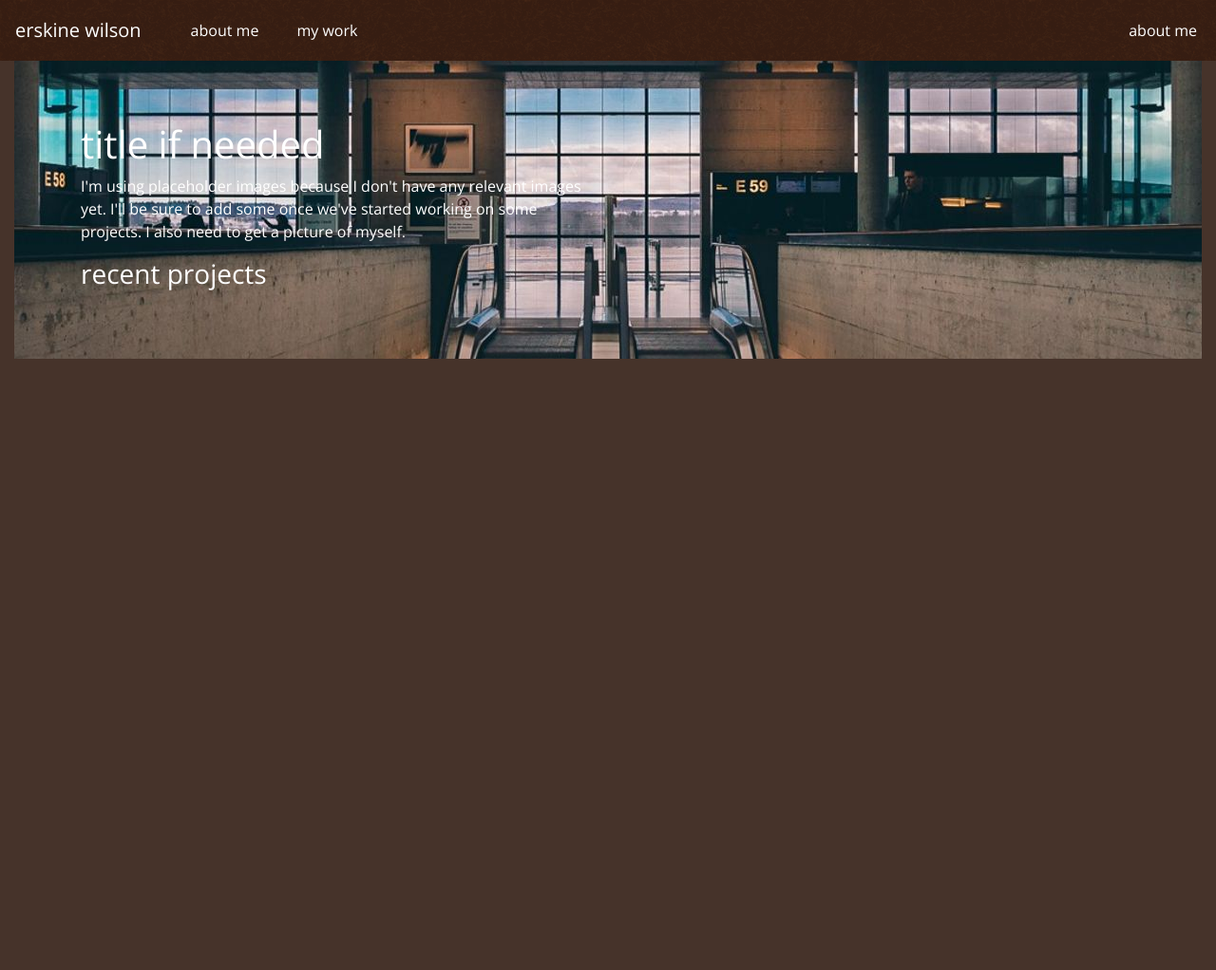
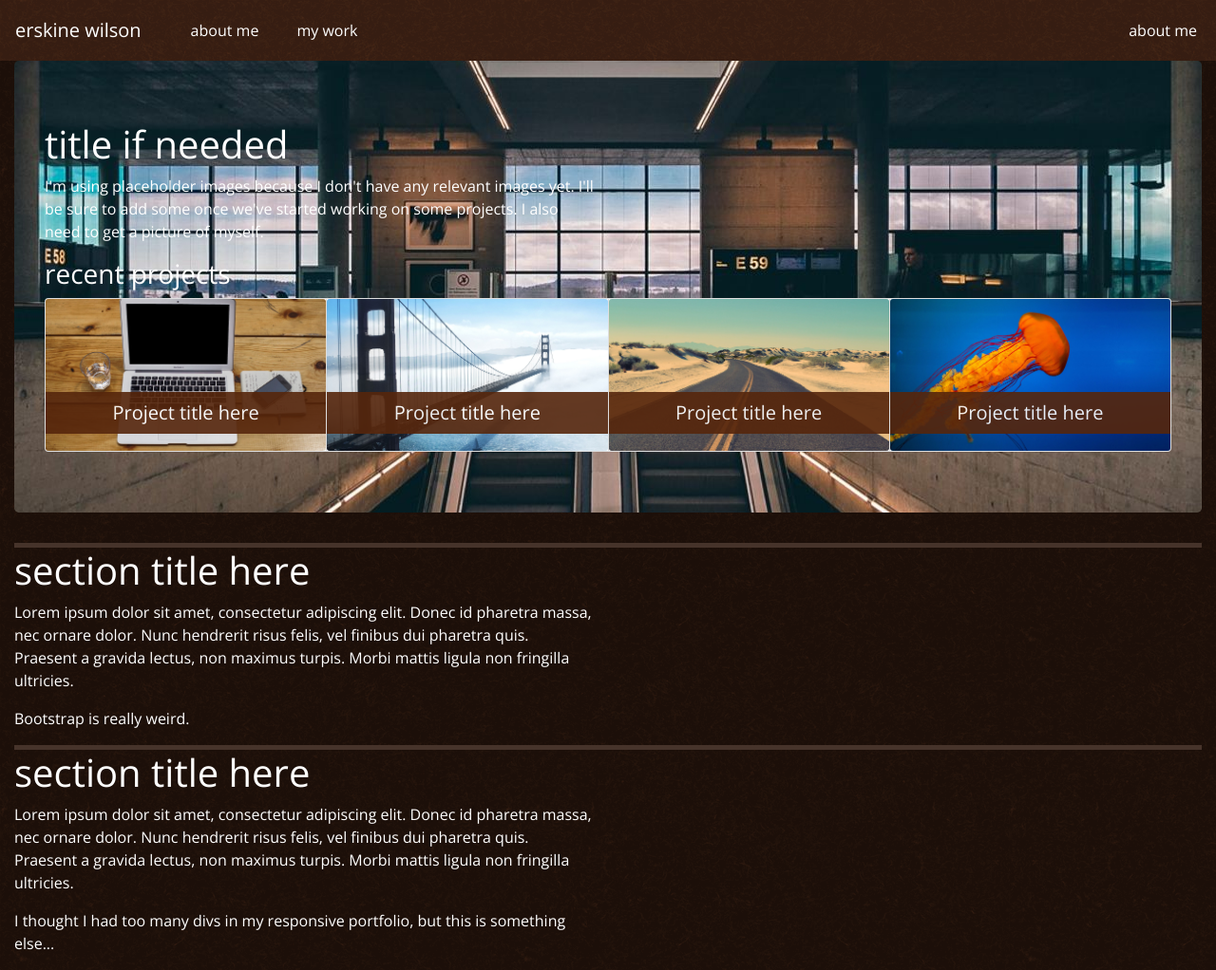
Before and after one commit to erskine1/Bootstrap-Portfolio, a plain HTML site: page index.html in a window 1280 px wide. Shown: the whole page at 95% size. Before the commit the page ends 800 px from the top, so only its background shows below. Drawn offline with nearby package versions, Linux system fonts and the light colour scheme.

Commit message:
added rows, with one including a card group

```diff
--- a/assets/css/style.css
+++ b/assets/css/style.css
@@ -1,3 +1,9 @@
+body {
+  background-image: url("../images/zwartevilt_brown.png");
+  color: #ffffff;
+  font-family: 'Open Sans', Arial, sans-serif;
+}
+
 .navbar, .navbar-expand-lg, .navbar-light, .bg-light {
   background-image: url(../images/zwartevilt_lbrown.png);
 }
@@ -39,12 +45,38 @@
 
 .masthead {
   background-image: url("../images/masthead.jpg");
+  backgorund-
   background-repeat: no-repeat;
   background-position: center;
+  background
 }
 
-body {
+.card-img-overlay {
+  padding: 0;
+}
+
+.card-img {
+  max-width: 478px;
+  max-height: 270px;
+}
+
+.card {
+  max-width: 478px;
+  max-height: 270px;
+  margin: 0 auto;
+}
+
+
+.card-title {
+  position: absolute;
+  bottom: 6px;
+  padding: 10px;
+  background: #56260c;
+  opacity: 0.9;
+  width: 100%;
+}
+
+.divider {
+  height: 5px;
   background: #46332a;
-  color: #ffffff;
-  font-family: 'Open Sans', Arial, sans-serif;
 }
--- a/index.html
+++ b/index.html
@@ -3,6 +3,7 @@
   <head>
     <meta charset="UTF-8">
     <title>erskine</title>
+    <meta name="viewport" content="width=device-width, initial-scale=1">
     <link rel="stylesheet" href="https://stackpath.bootstrapcdn.com/bootstrap/4.1.3/css/bootstrap.min.css" integrity="sha384-MCw98/SFnGE8fJT3GXwEOngsV7Zt27NXFoaoApmYm81iuXoPkFOJwJ8ERdknLPMO" crossorigin="anonymous">
     <link rel="stylesheet" type="text/css" href="assets/css/style.css">
     <link href="https://fonts.googleapis.com/css?family=Open+Sans:400,700" rel="stylesheet">
@@ -34,8 +35,8 @@
     </nav>
 
     <div class="container-fluid">
-      <div class="jumbotron jumbotron-fluid masthead">
-        <div class="container">
+        <div class="jumbotron masthead">
+
 
           <div class="row">
             <div class="col-lg-6">
@@ -46,15 +47,69 @@
             </div>
           </div>
 
+          <h3>recent projects</h3>
+
           <div class="row">
-            <div class="col-lg-12">
-              <h3>recent projects</h3>
-
+            <div class="card-group col-lg-12">
+            <div class="card text-center text-white">
+              <a href="#"><img class="card-img" src="assets/images/tile_1.jpg" alt="placeholder"/></a>
+              <div class="card-img-overlay">
+                <h5 class="card-title">Project title here</h5>
+              </div>
+            </div>
+            <div class="card text-center text-white">
+              <a href="#"><img class="card-img" src="assets/images/tile_2.jpg" alt="placeholder"/></a>
+              <div class="card-img-overlay">
+                <h5 class="card-title">Project title here</h5>
+              </div>
+            </div>
+            <div class="card text-center text-white">
+              <a href="#"><img class="card-img" src="assets/images/tile_3.jpg" alt="placeholder"/></a>
+              <div class="card-img-overlay">
+                <h5 class="card-title">Project title here</h5>
+              </div>
+            </div>
+            <div class="card text-center text-white">
+              <a href="#"><img class="card-img" src="assets/images/tile_4.jpg" alt="placeholder"/></a>
+              <div class="card-img-overlay">
+                <h5 class="card-title">Project title here</h5>
+              </div>
             </div>
           </div>
         </div>
+
       </div>
-    </div>
+
+        <div class="divider"></div>
+
+        <div class="row">
+          <div class="col-lg-6">
+            <h1>section title here</h1>
+
+            <p>Lorem ipsum dolor sit amet, consectetur adipiscing elit. Donec id pharetra massa, nec ornare dolor. Nunc
+              hendrerit risus felis, vel finibus dui pharetra quis. Praesent a gravida lectus, non maximus turpis. Morbi
+              mattis ligula non fringilla ultricies.</p>
+            <p>Bootstrap is really weird.</p>
+          </div>
+        </div>
+
+        <div class="divider"></div>
+
+        <div class="row">
+            <div class="col-lg-6">
+              <h1>section title here</h1>
+
+              <p>Lorem ipsum dolor sit amet, consectetur adipiscing elit. Donec id pharetra massa, nec ornare dolor. Nunc
+                hendrerit risus felis, vel finibus dui pharetra quis. Praesent a gravida lectus, non maximus turpis. Morbi
+                mattis ligula non fringilla ultricies.</p>
+
+              <p>I thought I had too many divs in my responsive portfolio, but this is something else...</p>
+            </div>
+          </div>
+
+        </div>
+
+
 
     <script src="https://code.jquery.com/jquery-3.3.1.slim.min.js" integrity="sha384-q8i/X+965DzO0rT7abK41JStQIAqVgRVzpbzo5smXKp4YfRvH+8abtTE1Pi6jizo" crossorigin="anonymous"></script>
     <script src="https://cdnjs.cloudflare.com/ajax/libs/popper.js/1.14.3/umd/popper.min.js" integrity="sha384-ZMP7rVo3mIykV+2+9J3UJ46jBk0WLaUAdn689aCwoqbBJiSnjAK/l8WvCWPIPm49" crossorigin="anonymous"></script>
```
